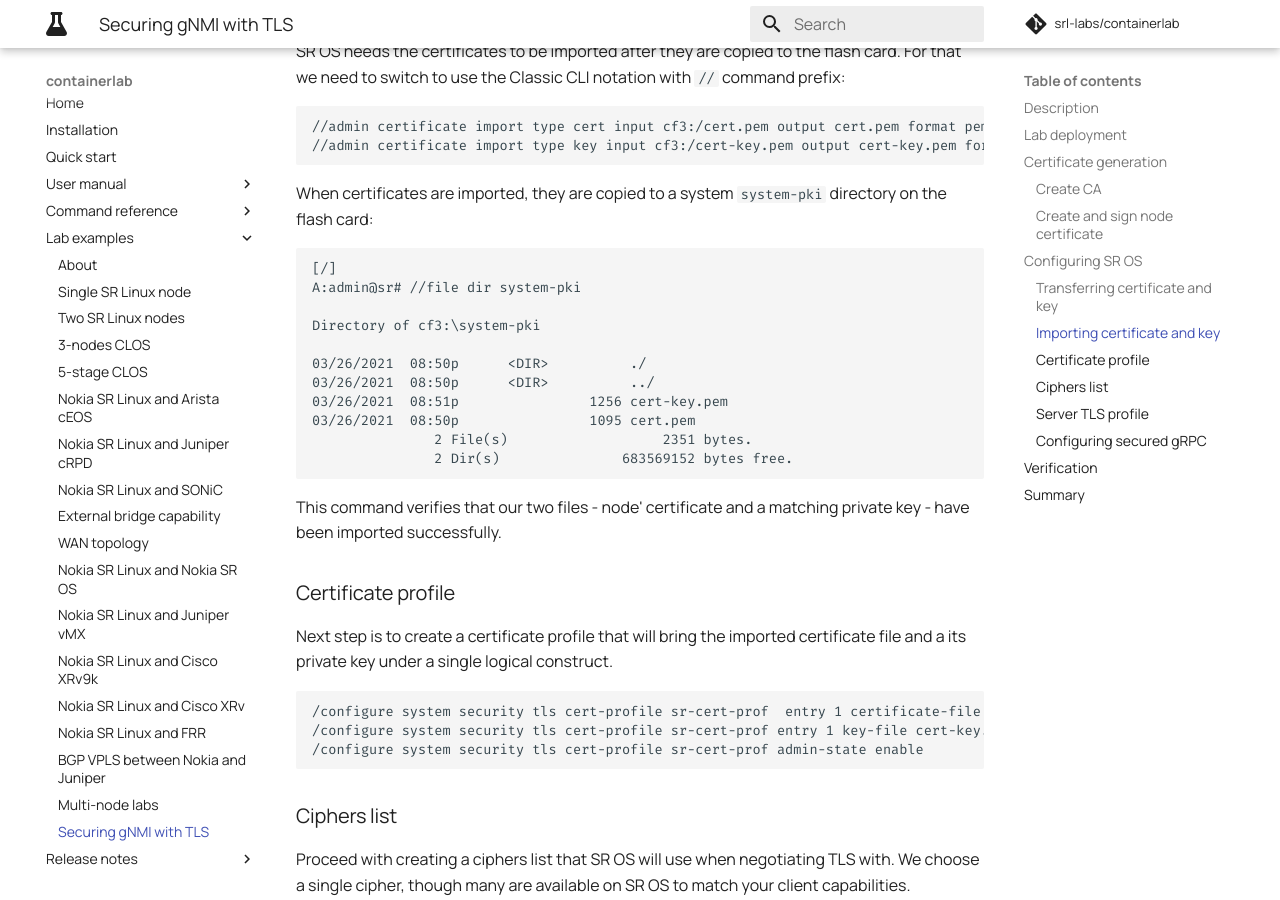
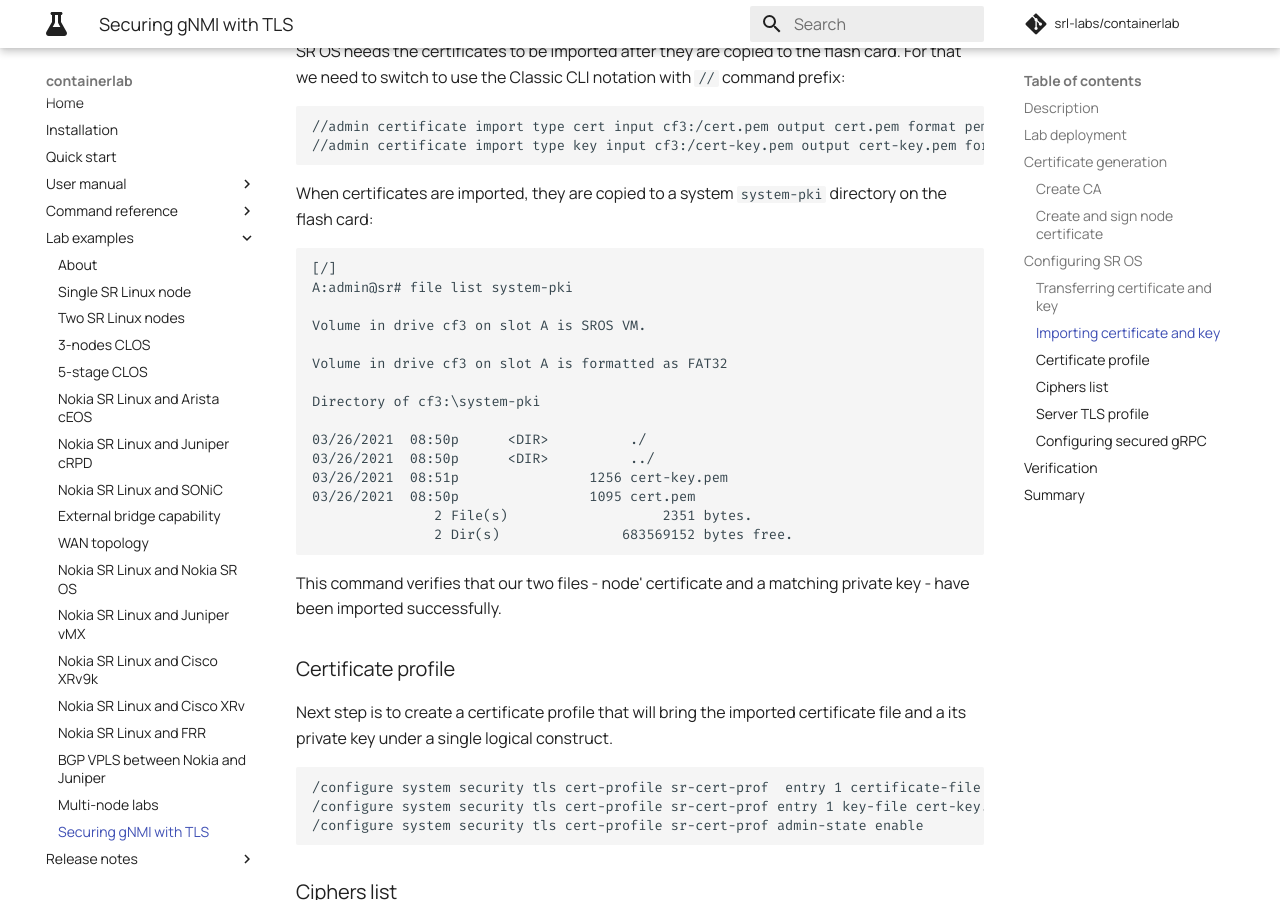
Before and after one commit to srl-labs/containerlab, an MkDocs documentation site: the page built from docs/lab-examples/tls-cert.md, in a window 1280 px wide and 900 px high, scrolled down 2859 px. Built offline with MkDocs 1.6.1 and Material for MkDocs 9.7.7, drawn with Linux system fonts in a browser that asks for light colours; comment, search, counter and statistics services are not loaded.

Commit message:
changed to md-cli command

````diff
--- a/docs/lab-examples/tls-cert.md
+++ b/docs/lab-examples/tls-cert.md
@@ -95,7 +95,11 @@ When certificates are imported, they are copied to a system `system-pki` directo
 
 ```
 [/]
-A:admin@sr# //file dir system-pki
+A:admin@sr# file list system-pki
+
+Volume in drive cf3 on slot A is SROS VM.
+
+Volume in drive cf3 on slot A is formatted as FAT32
 
 Directory of cf3:\system-pki
 
````
